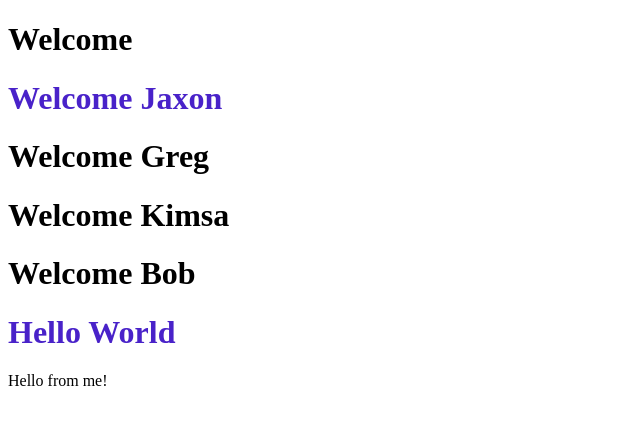
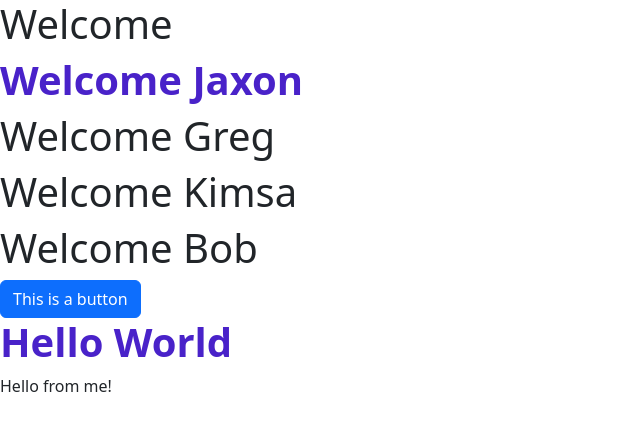
Before and after one commit to DorsaH/React-Basics-refresher, a React (Create React App) app: page / in a window 1280 px wide. Shown: the top 430 px of the page, without its empty margins (0-640 px from the left). Built offline with nearby package versions, Linux system fonts and the light colour scheme.

Commit message:
adding bootstrap button

```diff
--- a/src/App.js
+++ b/src/App.js
@@ -1,3 +1,4 @@
+import Button from "react-bootstrap/Button";
 import "./App.css";
 import Example from "./Example";
 function App() {
@@ -32,6 +33,7 @@
     <Example username = "Greg"/>
     <Example username = "Kimsa"/>
     <Example username = "Bob"/>
+    <Button variant="primary">This is a button</Button>
     <h1 className="App-title">Hello World</h1>
     <p>Hello from me!</p>
     </>
--- a/src/index.js
+++ b/src/index.js
@@ -1,3 +1,4 @@
+import 'bootstrap/dist/css/bootstrap.min.css';
 import React from 'react';
 import ReactDOM from 'react-dom/client';
 import App from './App';
```
